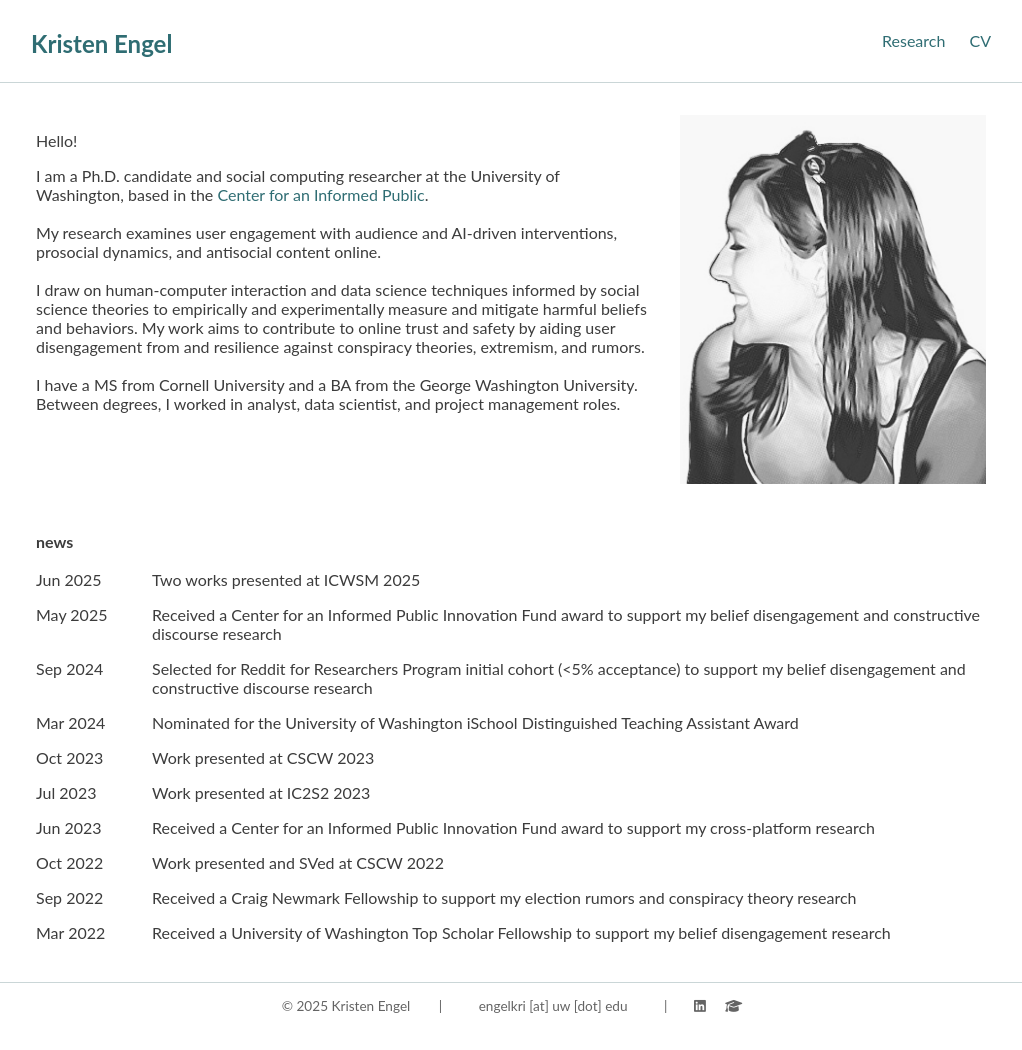
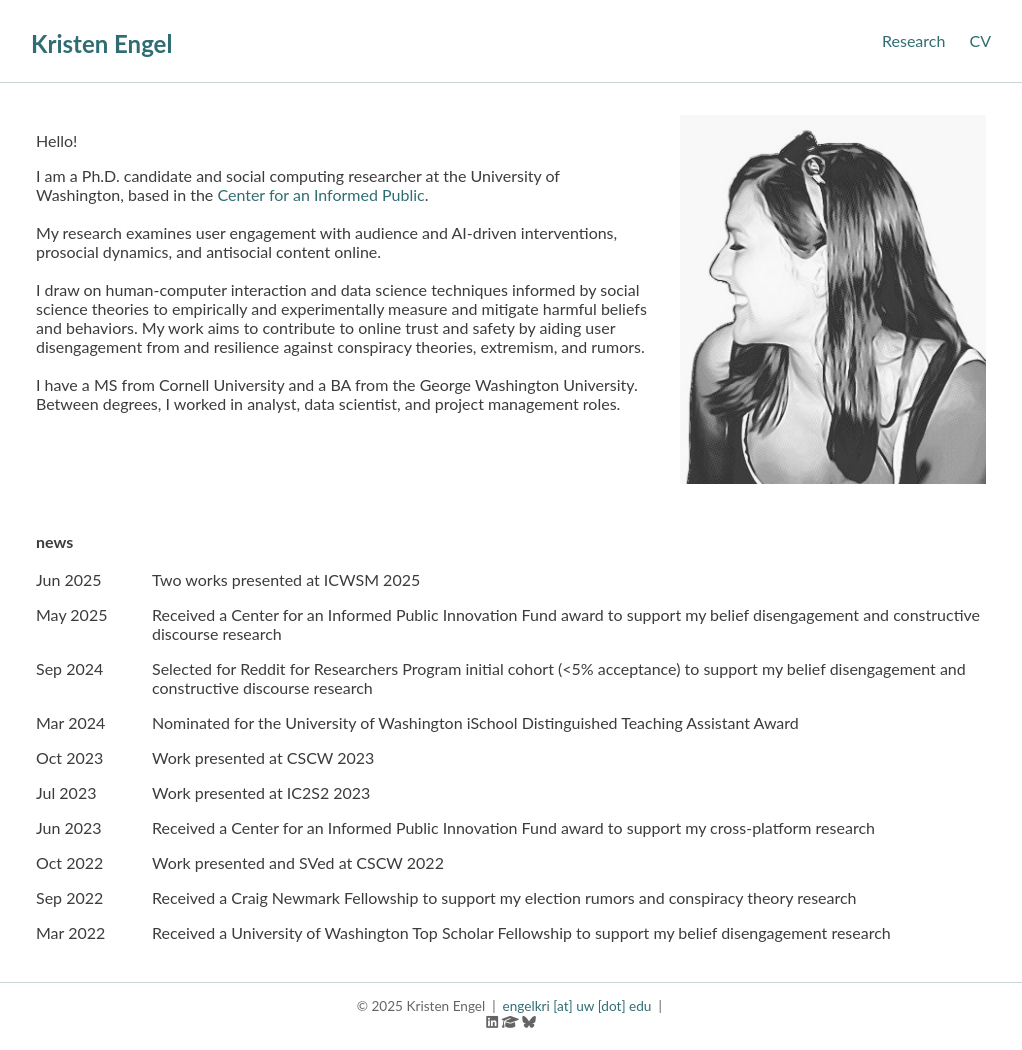
Before and after one commit to engelkri/engelkri.github.io, a Jekyll site: the page built from index.html, in a window 1280 px wide. Shown: the whole page, without its empty margins (129-1151 px from the left). Built offline with Jekyll 4.4.1, drawn with Linux system fonts in a browser that asks for light colours; nearby versions of some CDN libraries.

Commit message:
edit footer and socials
Updated Google Analytics script and added page-specific styles for the links page.

```diff
--- a/_layouts/default.html
+++ b/_layouts/default.html
@@ -9,21 +9,85 @@
   <link rel="shortcut icon" type="image/png" href="{{ '/assets/imgs/icon.png' | relative_url }}">
   <meta name="robots" content="noindex, nofollow">
   <meta name="viewport" content="width=device-width, initial-scale=1.0">
-</head>
 
-<!-- Google tag (gtag.js) -->
+  <!-- Google Analytics -->
   <script async src="https://www.googletagmanager.com/gtag/js?id=G-VK5ECSXWXC"></script>
   <script>
     window.dataLayer = window.dataLayer || [];
     function gtag(){dataLayer.push(arguments);}
     gtag('js', new Date());
-
     gtag('config', 'G-VK5ECSXWXC');
   </script>
 
-<body>
+  <!-- Links page-specific style -->
+  {% if page.permalink == '/links/' %}
+  <style>
+    body.page-links .page-content {
+      max-width: 480px;
+      margin: 40px auto;
+      text-align: center;
+    }
+    body.page-links .avatar {
+      width: 120px;
+      height: 120px;
+      border-radius: 50%;
+      object-fit: cover;
+      margin-bottom: 20px;
+    }
+    body.page-links h1,
+    body.page-links p.bio {
+      text-align: center;
+    }
+
+    /* Linktree-style top social icons */
+    body.page-links .social-links a {
+      width: 48px;
+      height: 48px;
+      border-radius: 50%;
+      display: inline-flex;
+      align-items: center;
+      justify-content: center;
+      font-size: 22px;
+      border: 2px solid #ddd;
+      color: #646464;
+      transition: 0.2s;
+      margin: 0 6px;
+    }
+    body.page-links .social-links a:hover {
+      border-color: #888;
+      transform: translateY(-2px);
+      color: #f5f5f5;
+    }
+
+    /* Square links/buttons */
+    body.page-links .link {
+      display: block;
+      padding: 14px 18px;
+      margin: 12px 0;
+      background: white;
+      border-radius: 10px;
+      text-decoration: none;
+      color: #333;
+      font-weight: 600;
+      border: 2px solid #ddd;
+      transition: 0.2s;
+    }
+    body.page-links .link:hover {
+      border-color: #888;
+      transform: translateY(-2px);
+    }
+
+    /* Hide footer social links on links page */
+    body.page-links .site-footer .social-links {
+      display: none;
+    }
+  </style>
+  {% endif %}
+</head>
+
+<body {% if page.permalink == '/links/' %}class="page-links"{% endif %}>
 <header class="site-header">
-  <div class="header-wrapper"> <!-- updated class name here -->
+  <div class="header-wrapper">
     <h1 class="site-title">
       <a href="{{ '/' | relative_url }}">Kristen Engel</a>
     </h1>
@@ -39,28 +103,27 @@
 </main>
 
 <footer class="site-footer">
-  <div class="wrapper footer-content">
   <span>&copy; 2025 Kristen Engel</span> &nbsp;|&nbsp;
   <span><a href="mailto:engelkri@uw.edu">engelkri [at] uw [dot] edu</a></span> &nbsp;|&nbsp;
   <div class="social-links">
     <a href="https://linkedin.com/in/{{ site.linkedin_username }}" title="LinkedIn" target="_blank" rel="noopener">
       <i class="fa-brands fa-linkedin"></i>
     </a>
-      <!-- <a href="https://github.com/{{ site.github_username }}" title="GitHub" target="_blank" rel="noopener">
-        <i class="fa-brands fa-github"></i>
-      </a> -->
     <a href="https://scholar.google.com/citations?user={{ site.scholar_username }}" title="Google Scholar" target="_blank" rel="noopener">
       <i class="fa-solid fa-graduation-cap"></i>
-        <!-- <i class="fa-brands fa-google-scholar"></i> -->
     </a>
-      <!-- <a href="https://bsky.app/profile/{{ site.bluesky_username }}" title="Bluesky" target="_blank" rel="noopener">
+    <a href="https://bsky.app/profile/{{ site.bluesky_username }}" title="Bluesky" target="_blank" rel="noopener">
       <i class="fa-brands fa-bluesky"></i>
-      </a> -->
-      <!-- <a href="/assets/pdf/cv.pdf" class="link-button social-cv">View CV</a> -->
-    </div>
+    </a>
   </div>
 </footer>
 
-
 </body>
 </html>
+
+    <!-- <a href="https://signal.me/#eu/{{ site.signal_username }}" title="Signal" target="_blank" rel="noopener">
+      <i class="fa-brands fa-signal-messenger"></i>
+    </a>
+    <a href="https://wa.me/{{ site.whatsapp_number }}" title="WhatsApp" target="_blank" rel="noopener">
+      <i class="fa-brands fa-whatsapp"></i>
+    </a> -->
```
Lines whose indentation alone changed are shown as unchanged.
